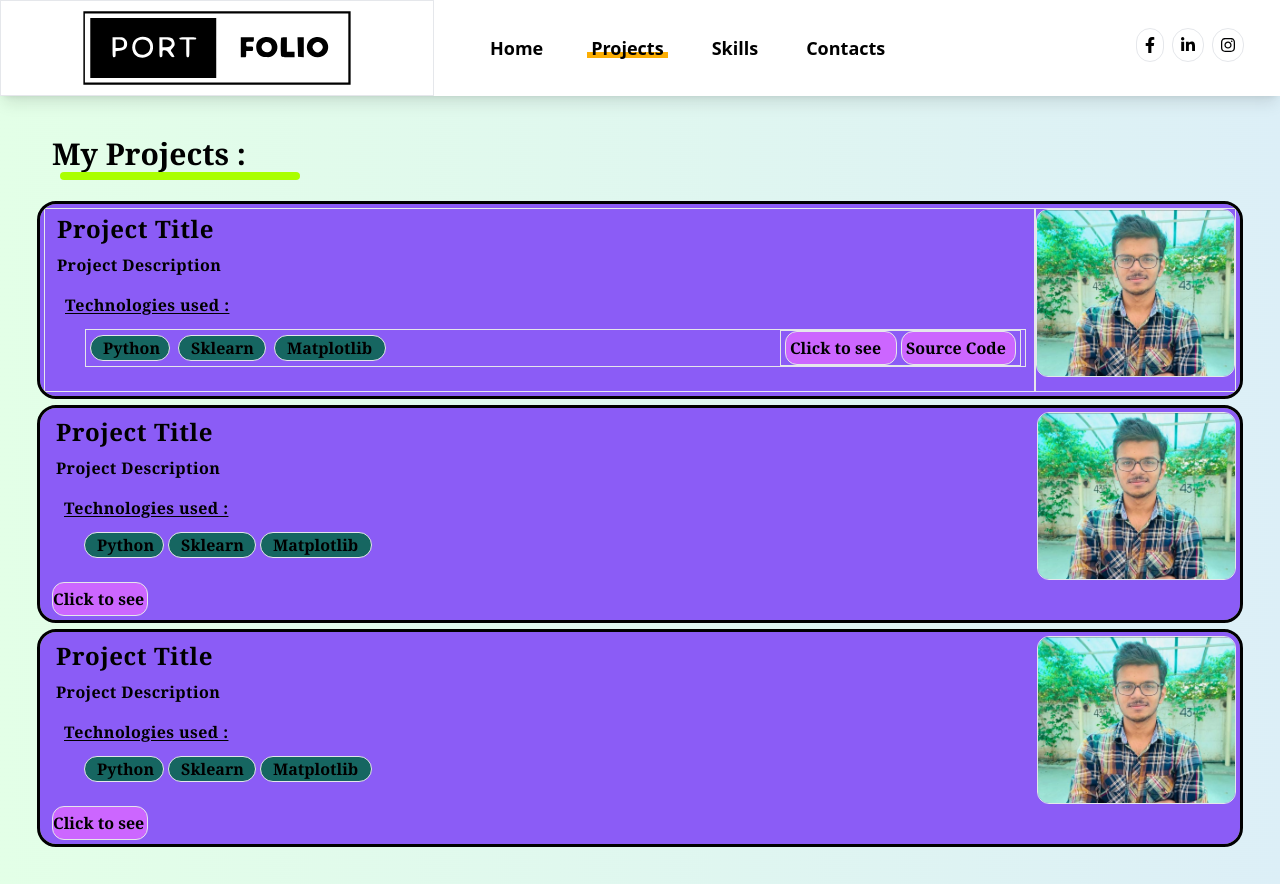
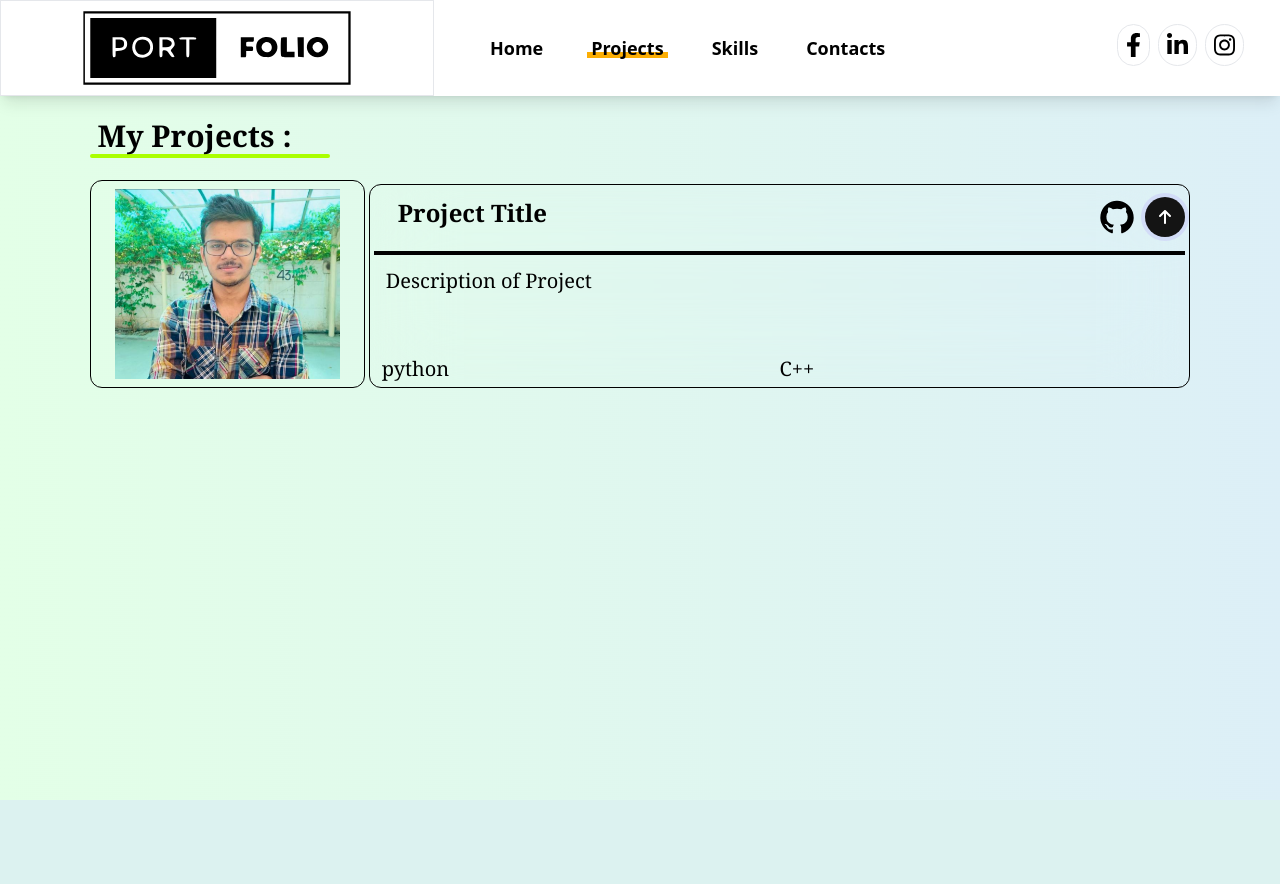
Before and after one commit to AayushKumarSingh/Personal-Portfolio, a Django app: page /projects/ in a window 1280 px wide. After the commit the page ends 800 px from the top, so only its background shows below. Run offline with Django 5.2, Linux system fonts and the light colour scheme; some libraries are stand-ins or nearby versions.

Commit message:
Changed templates

```diff
--- a/templates/Navbar.html
+++ b/templates/Navbar.html
@@ -27,6 +27,68 @@
 
 
 <style>
+    img {
+        pointer-events: none;
+    }
+
+    .button {
+      width: 40px;
+      height: 40px;
+      border-radius: 50%;
+      background-color: rgb(20, 20, 20);
+      border: none;
+      font-weight: 600;
+      display: flex;
+      align-items: center;
+      justify-content: center;
+      box-shadow: 0px 0px 0px 4px rgba(180, 160, 255, 0.253);
+      cursor: pointer;
+      transition-duration: 0.3s;
+      overflow: hidden;
+      position: relative;
+    }
+
+    .svgIcon {
+      width: 12px;
+      transition-duration: 0.3s;
+    }
+
+    .svgIcon path {
+      fill: white;
+    }
+
+    .button:hover {
+      width: 140px;
+      border-radius: 50px;
+      transition-duration: 0.3s;
+      background-color: rgb(181, 160, 255);
+      align-items: center;
+    }
+
+    .button:hover .svgIcon {
+      /* width: 20px; */
+      transition-duration: 0.3s;
+      transform: translateY(-200%);
+    }
+
+    .button::before {
+      position: absolute;
+      bottom: -20px;
+      content: "View Site";
+      color: white;
+      /* transition-duration: .3s; */
+      font-size: 0px;
+    }
+
+    .button:hover::before {
+      font-size: 13px;
+      opacity: 1;
+      bottom: unset;
+      /* transform: translateY(-30px); */
+      transition-duration: 0.3s;
+    }
+
+
     .header-links li span {
         position: relative;
         z-index: 0;
@@ -89,7 +151,7 @@
                 <a href="https://www.facebook.com/people/Aayush-Kumar-Singh/pfbid0uhA1zSWpjMGwprTvcCARbyviYT1rmzVvvpqeSSNKC7eNCe9ZCSDdyzRsJbAUXDv1l/"
                    class="inline-block rounded-full border p-2 hover:shadow-lg hover:border-opacity-0 duration-200 hover:-translate-y-0.5"
                    target="_blank">
-                    <svg class="h-4" aria-hidden="true" focusable="false" data-prefix="fab" data-icon="facebook-f"
+                    <svg class="h-6" aria-hidden="true" focusable="false" data-prefix="fab" data-icon="facebook-f"
                          role="img" xmlns="http://www.w3.org/2000/svg" viewBox="0 0 320 512"
                          class="svg-inline--fa fa-facebook-f fa-w-10 fa-7x">
                         <path fill="currentColor"
@@ -101,7 +163,7 @@
                 <a href="https://www.linkedin.com/in/aayush-kumar-singh-41b560231/"
                    class="inline-block rounded-full border p-2 hover:shadow-lg hover:border-opacity-0 duration-200 hover:-translate-y-0.5"
                    target="_blank">
-                    <svg class="h-4" aria-hidden="true" focusable="false" data-prefix="fab" data-icon="linkedin-in"
+                    <svg class="h-6" aria-hidden="true" focusable="false" data-prefix="fab" data-icon="linkedin-in"
                          role="img" xmlns="http://www.w3.org/2000/svg" viewBox="0 0 448 512"
                          class="svg-inline--fa fa-linkedin-in fa-w-14 fa-9x">
                         <path fill="currentColor"
@@ -113,7 +175,7 @@
                 <a href="https://www.instagram.com/aayushkumarsingh2002/"
                    class="inline-block rounded-full border p-2 hover:shadow-lg hover:border-opacity-0 duration-200 hover:-translate-y-0.5"
                    target="_blank">
-                    <svg class="h-4" aria-hidden="true" focusable="false" data-prefix="fab" data-icon="instagram"
+                    <svg class="h-6" aria-hidden="true" focusable="false" data-prefix="fab" data-icon="instagram"
                          role="img" xmlns="http://www.w3.org/2000/svg" viewBox="0 0 448 512"
                          class="svg-inline--fa fa-instagram fa-w-14 fa-9x">
                         <path fill="currentColor"
--- a/templates/Projects.html
+++ b/templates/Projects.html
@@ -4,121 +4,60 @@
 
     <script src="https://cdn.tailwindcss.com"></script>
 
-    <! Title >
-    <div class="align-center p-10">
-        <div class="flex">
-            <div class="box-border w-60 px-3 text-3xl font-bold align-center font-serif">
+
+    <div class="align-center px-[7%]">
+        <! Title >
+        <div class="py-[2%] flex-col w-60">
+            <div class="px-2 text-3xl font-bold align-center font-serif">
                 My Projects :
+            </div>
+            <div class="flex-1 h-1 bg-[#AAFF00] rounded-xl">
+
             </div>
         </div>
 
-        <div class="flex">
-            <div class="box-border w-5 p-1"></div>
-            <div class="w-[15rem] h-2 bg-[#aaff00] rounded-2xl"></div>
+    <div class="mx-auto h-[26%] flex flex-row font-serif space-x-1 md:max-xl:flex-col space-y-1">
+        <div class="px-6 py-2 w-1/4 border border-black rounded-xl overflow-auto rounded-xl md:max-xl:w-[100%] md:max-xl:h-48">
+            <img src="{% static 'aayush.png' %}" alt="image">
         </div>
+        <div class="flex-col flex-1 border border-black rounded-xl flex-shrink-1 backdrop-blur-2xl p-1">
+            <div class="flex flex-row py-2 justify-between">
+                <div class="px-6 text-2xl font-semibold">
+                    Project Title
+                </div>
+                <div class="order-last flex flex-row justify-center space-x-2">
+                    <a href="">
+                    <button class="btn relative overflow-hidden rounded-xl transition-transform duration-500 transform hover:translate-y-1 hover:shadow-md hover:bg-white-200 hover:border-black">
+                      <svg class="w-10 h-10 fill-current transition-transform duration-500 transform hover:scale-90 hover:text-gray-700" xmlns="http://www.w3.org/2000/svg" viewBox="0 0 24 24">
+                        <path d="M12 2.2467A10.00042 10.00042 0 0 0 8.83752 21.73419c.5.08752.6875-.21247.6875-.475 0-.23749-.01251-1.025-.01251-1.86249C7 19.85919 6.35 18.78423 6.15 18.22173A3.636 3.636 0 0 0 5.125 16.8092c-.35-.1875-.85-.65-.01251-.66248A2.00117 2.00117 0 0 1 6.65 17.17169a2.13742 2.13742 0 0 0 2.91248.825A2.10376 2.10376 0 0 1 10.2 16.65923c-2.225-.25-4.55-1.11254-4.55-4.9375a3.89187 3.89187 0 0 1 1.025-2.6875 3.59373 3.59373 0 0 1 .1-2.65s.83747-.26251 2.75 1.025a9.42747 9.42747 0 0 1 5 0c1.91248-1.3 2.75-1.025 2.75-1.025a3.59323 3.59323 0 0 1 .1 2.65 3.869 3.869 0 0 1 1.025 2.6875c0 3.83747-2.33752 4.6875-4.5625 4.9375a2.36814 2.36814 0 0 1 .675 1.85c0 1.33752-.01251 2.41248-.01251 2.75 0 .26251.1875.575.6875.475A10.0053 10.0053 0 0 0 12 2.2467Z"></path>
+                      </svg>
+                    </button>
+                    </a>
 
-        <br>
-
-        <! Project Card>
-        <div class="md:container md:mx-auto px-1 p-1 bg-[#8b5cf6] rounded-2xl outline hover:outline-2 hover:shadow-lg flex">
-            <div class="container px-2 font-serif font-bold border">
-                <div class="title align-left tracking-wide text-2xl p-1">Project Title</div>
-                <div class="align-left tracking-wide text-l p-1">Project Description</div>
-                <div class="align-left tracking-wide text-l p-3 underline underline-offset-2"> Technologies used :</div>
-                <div class="flex items-center ml-4 xl:ml-8 border justify-between">
-                    <div class="flex">
-                    <div class="container bg-[#166661] rounded-full w-[5rem] box-border border px-3 mx-1">Python</div>
-                    <div class="container bg-[#166661] rounded-full w-[5.5rem] box-border border px-3 mx-1">Sklearn</div>
-                    <div class="container bg-[#166661] rounded-full w-[7rem] box-border border px-3 mx-1">Matplotlib</div>
-                        </div>
-                    <div class="flex px-1 border mx-1">
-                    <! Link to project repo>
-                    <div class="border w-[7rem] rounded-xl py-1 px-1 bg-[#cc66ff] hover:bg-gray-700 hover:shadow-lg">
-                        <a href="#" class="" target="_blank">
-                            <div class="">Click to see</div>
-                        </a>
-                    </div>
-
-                    <div class="w-1"></div>
-
-                    <! Source code>
-                    <div class="border w-[7.2rem] rounded-xl p-1 bg-[#cc66ff] hover:bg-gray-700 hover:shadow-lg items-center">
-                        <a href="#" class="" target="_blank">
-                            <div class="">Source Code</div>
-                        </a>
-                    </div>
-                </div>
-                </div>
-                <br>
-
-
-
-            </div>
-
-            <! image for Project>
-            <div class="border content-wrap">
-                <img src="{% static 'aayush.png' %}" alt="image" class="border w-60 rounded-xl">
-            </div>
-        </div>
-        <! Spacing>
-        <div class="h-3"></div>
-
-        <div class="md:container md:mx-auto px-1 p-1 bg-[#8b5cf6] rounded-2xl outline hover:outline-2 hover:shadow-lg flex">
-            <div class="container px-2 font-serif font-bold">
-                <div class="title align-left tracking-wide text-2xl p-1">Project Title</div>
-                <div class="align-left tracking-wide text-l p-1">Project Description</div>
-                <div class="align-left tracking-wide text-l p-3 underline underline-offset-2"> Technologies used :</div>
-                <div class="flex items-center ml-4 xl:ml-8 mr-auto">
-                    <div class="container bg-[#166661] rounded-full w-[5rem] box-border border px-3">Python</div>
-                    <div class="w-1"></div>
-                    <div class="container bg-[#166661] rounded-full w-[5.5rem] box-border border px-3">Sklearn</div>
-                    <div class="w-1"></div>
-                    <div class="container bg-[#166661] rounded-full w-[7rem] box-border border px-3">Matplotlib</div>
-                </div>
-                <br>
-
-                <! Link to project repo>
-                <div class="border w-[6rem] rounded-xl py-1 bg-[#cc66ff] hover:bg-gray-700 hover:shadow-lg">
-                    <a href="#" class="" target="_blank">
-                        <div class="">Click to see</div>
+                    <a href="">
+                    <button class="button">
+                      <svg class="svgIcon" viewBox="0 0 384 512">
+                        <path
+                          d="M214.6 41.4c-12.5-12.5-32.8-12.5-45.3 0l-160 160c-12.5 12.5-12.5 32.8 0 45.3s32.8 12.5 45.3 0L160 141.2V448c0 17.7 14.3 32 32 32s32-14.3 32-32V141.2L329.4 246.6c12.5 12.5 32.8 12.5 45.3 0s12.5-32.8 0-45.3l-160-160z"
+                        ></path>
+                      </svg>
+                    </button>
                     </a>
                 </div>
             </div>
-
-            <! image for Project>
-            <div>
-                <img src="{% static 'aayush.png' %}" alt="image" class="border w-60 rounded-xl">
-            </div>
-        </div>
-        <! Spacing>
-        <div class="h-3"></div>
-
-        <div class="md:container md:mx-auto px-1 p-1 bg-[#8b5cf6] rounded-2xl outline hover:outline-2 hover:shadow-lg flex">
-            <div class="container px-2 font-serif font-bold">
-                <div class="title align-left tracking-wide text-2xl p-1">Project Title</div>
-                <div class="align-left tracking-wide text-l p-1">Project Description</div>
-                <div class="align-left tracking-wide text-l p-3 underline underline-offset-2"> Technologies used :</div>
-                <div class="flex items-center ml-4 xl:ml-8 mr-auto">
-                    <div class="container bg-[#166661] rounded-full w-[5rem] box-border border px-3">Python</div>
-                    <div class="w-1"></div>
-                    <div class="container bg-[#166661] rounded-full w-[5.5rem] box-border border px-3">Sklearn</div>
-                    <div class="w-1"></div>
-                    <div class="container bg-[#166661] rounded-full w-[7rem] box-border border px-3">Matplotlib</div>
+            <div class="flex-1 bg-black h-1"></div>
+            <div class="flex flex-col p-2 text-xl w-[100%] h-[70%] justify-between">
+                <div class="p-1">
+                    Description of Project
                 </div>
-                <br>
-
-                <! Link to project repo>
-                <div class="border w-[6rem] rounded-xl py-1 bg-[#cc66ff] hover:bg-gray-700 hover:shadow-lg">
-                    <a href="#" class="" target="_blank">
-                        <div class="">Click to see</div>
-                    </a>
+                <div class="inline-grid grid-cols-2">
+                    <div>python</div>
+                    <div>C++</div>
                 </div>
             </div>
 
-            <! image for Project>
-            <div class="">
-                <img src="{% static 'aayush.png' %}" alt="image" class="border w-60 rounded-xl">
-            </div>
         </div>
     </div>
+
+    </div>
 {% endblock %}
```
Also changed, not shown: templates/HomePage.html (+25 -14 lines).
